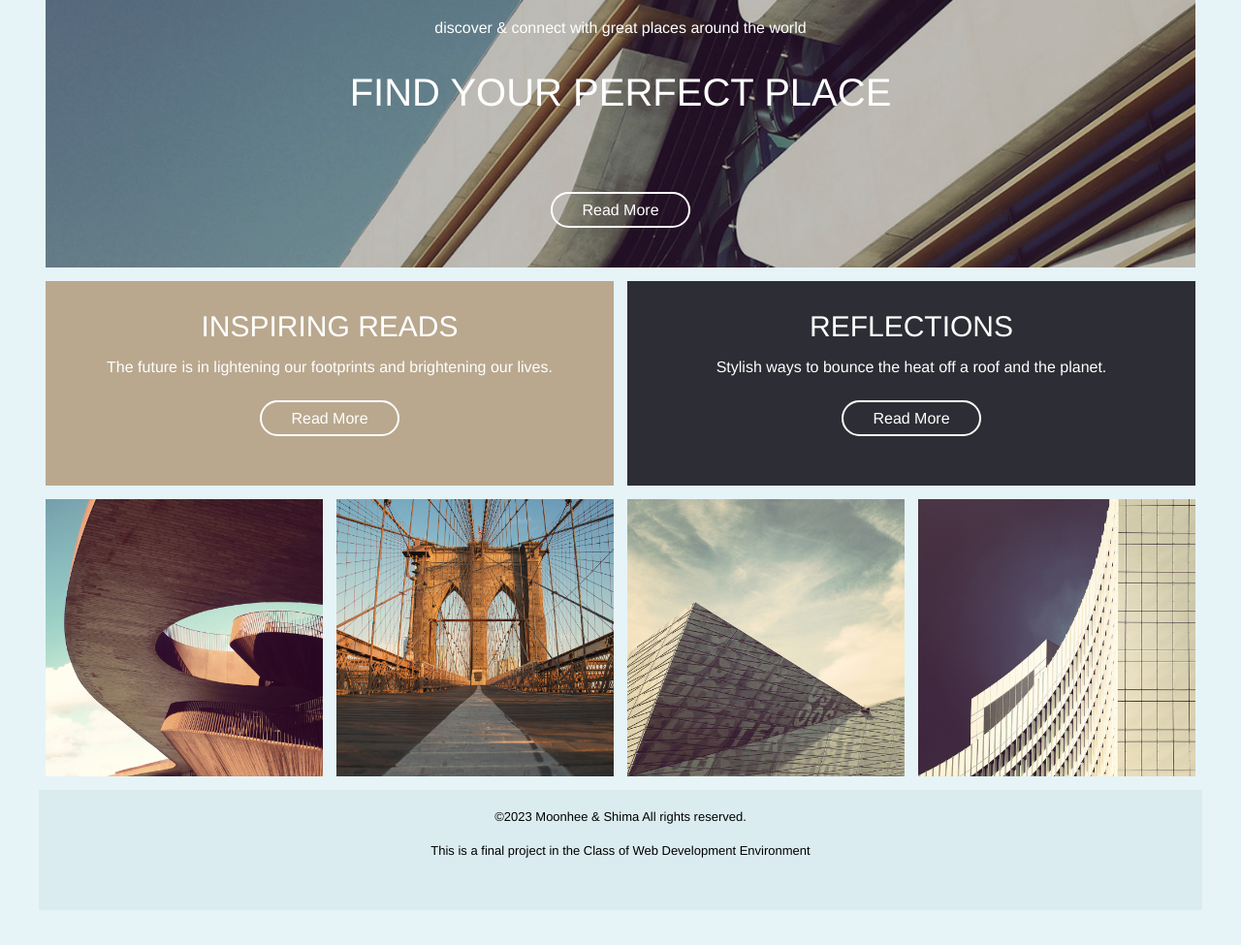
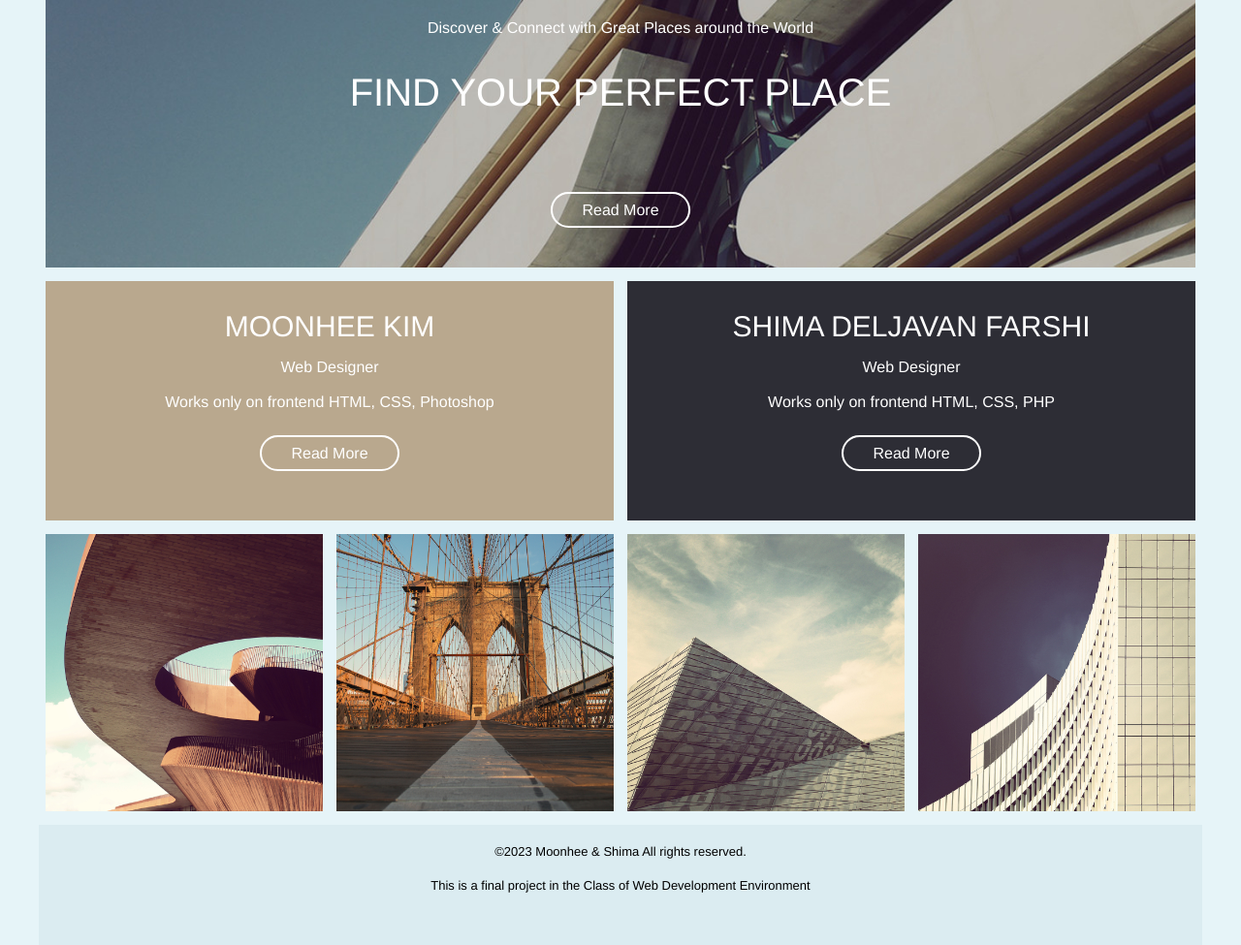
Before and after one commit to shimadeljavan/moonhee_shima_web_development_env_1_project, a PHP site: page / in a window 1280 px wide. Shown: the part 178-1153 px from the top of the page at 97% size. Before the commit the page ends 1063 px from the top, so only its background shows below. Run offline with PHP 8.4, Linux system fonts and the light colour scheme.

Commit message:
Update index.php
I change some text in index.php

```diff
--- a/index.php
+++ b/index.php
@@ -6,15 +6,9 @@
     <title>Home Page</title>
     <link rel="stylesheet" href="./assets/css/main.css">
 
-    <!-- <link rel="stylesheet" href="assets/css/home.css"> -->
-
 </head>
 
 <body>
-
-    <!-- <button><a href="index.php">Home Page</a></button> -->
-    <!-- <button><a href="about.php">About</a></button> -->
-    <!-- <button><a href="contact.php">Contact</a></button> -->
 
     <header>
         <div class="row">
@@ -35,8 +29,8 @@
         <div class="row">
             <div class="col">
                 <div class="hero">
-                    <h4>discover & connect with great places around the world</h4>
-                    <h1>Find your perfect place</h1>
+                    <h4>Discover & Connect with Great Places around the World</h4>
+                    <h1>Find Your Perfect Place</h1>
                     <a href="" class="button">Read More</a>
                 </div>
             </div>
@@ -44,15 +38,15 @@
         <div class="row">
             <div class="col col-md-one-half">
                 <div class="info-box-tan">
-                    <h2>Inspiring Reads</h2>
-                    <p>The future is in lightening our footprints and brightening our lives.</p>
+                    <h2>MOONHEE KIM</h2>
+                    <p>Web Designer <br><br> Works only on frontend HTML, CSS, Photoshop</p>
                     <a href="" class="button">Read More</a>
                 </div>
             </div>
             <div class="col col-md-one-half">
                 <div class="info-box-dark">
-                    <h2>Reflections</h2>
-                    <p>Stylish ways to bounce the heat off a roof and the planet.</p>
+                    <h2>Shima Deljavan Farshi</h2>
+                    <p>Web Designer <br><br> Works only on frontend HTML, CSS, PHP</p>
                     <a href="" class="button">Read More</a>
                 </div>
             </div>
```
